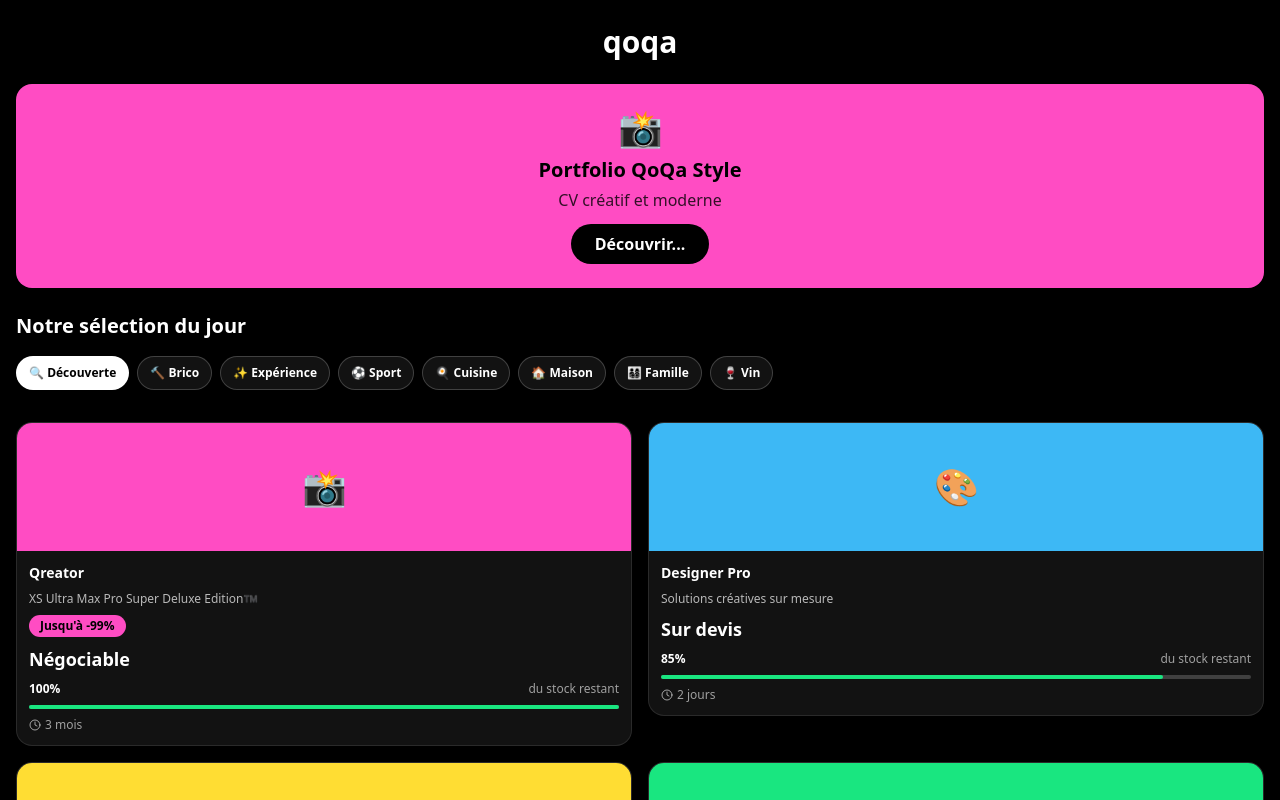
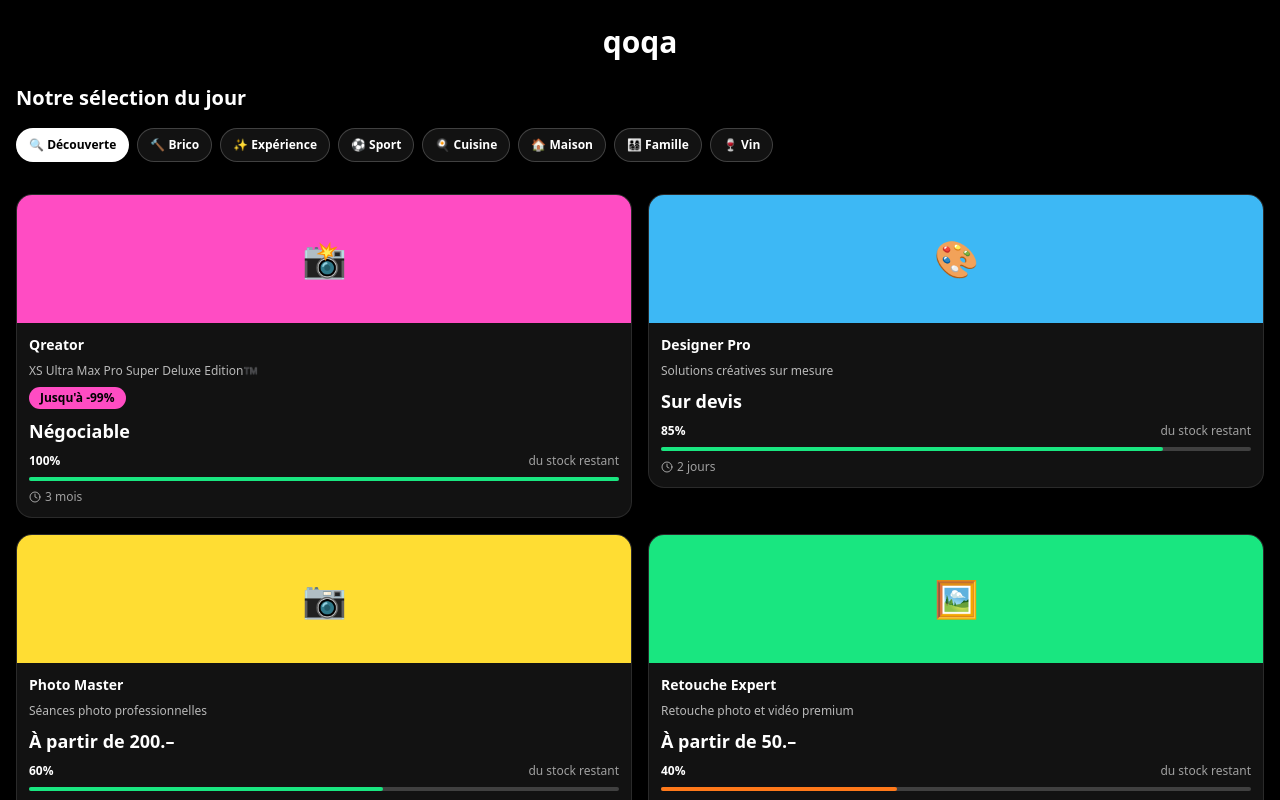
Before and after one commit to Naicky14/qoqa-cv-showcase, a React (Vite) app: page / in a window 1280 px wide. Shown: the top 800 px of the page. Built offline with nearby package versions, Linux system fonts and the light colour scheme.

Commit message:
Remove Qoqa portfolio section
Replaced the "Portfolio Qoqa style" section and the pink progress bar with "Notre sélection du jour".

```diff
--- a/src/pages/Index.tsx
+++ b/src/pages/Index.tsx
@@ -66,19 +66,6 @@ const Index = () => {
         <h1 className="text-3xl font-bold text-white">qoqa</h1>
       </div>
 
-      {/* Hero Cards - QoQa promotional style */}
-      <div className="px-4 mb-6">
-        <div className="grid grid-cols-1 gap-4">
-          <div className="bg-qoqa-pink rounded-2xl p-6 text-center">
-            <div className="text-4xl mb-2">📸</div>
-            <h2 className="text-black font-bold text-xl mb-1">Portfolio QoQa Style</h2>
-            <p className="text-black/80 mb-3">CV créatif et moderne</p>
-            <button className="bg-black text-white px-6 py-2 rounded-full font-semibold">
-              Découvrir...
-            </button>
-          </div>
-        </div>
-      </div>
 
       {/* Navigation des catégories */}
       <div className="px-4 mb-6">
```
